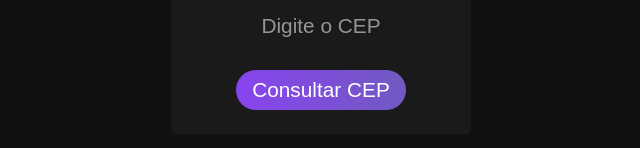
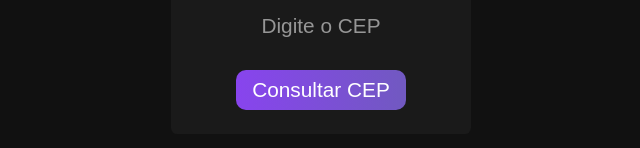
Before and after one commit to duc-k/codex, a website: page index.html in a window 1280 px wide. Shown: the part 338-486 px from the top of the page, 319-959 px from the left. Drawn offline with nearby package versions, Linux system fonts and the light colour scheme.

Commit message:
style: style correction

```diff
--- a/bundle.sass
+++ b/bundle.sass
@@ -49,7 +49,7 @@ body
     font-weight: 100
     font-size: 1.3rem
     width: max-content
-    border-radius: 5rem
+    border-radius: 10px
     padding: 0.5rem 1rem
     background: linear-gradient(to right, #84e, #7159c1)
 
```
Also changed, not shown: bundle.css.
